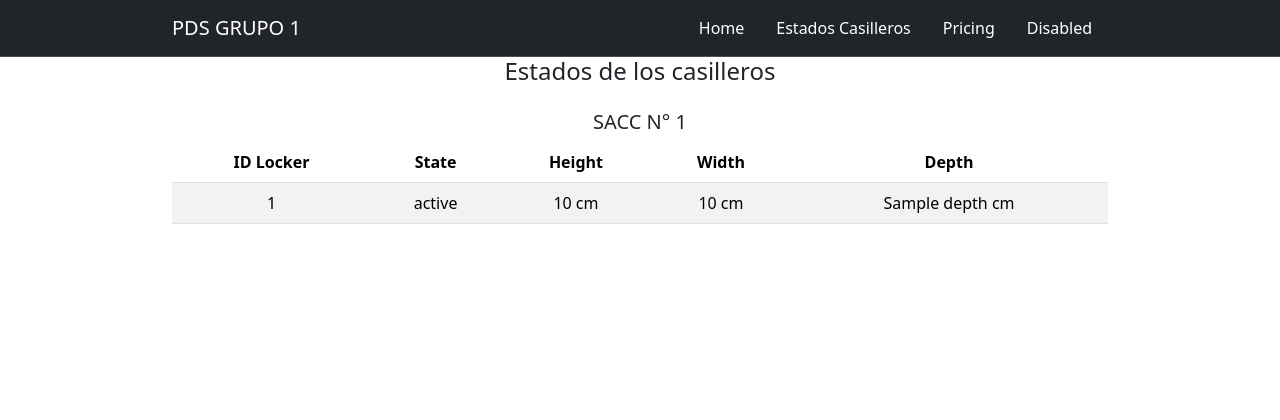
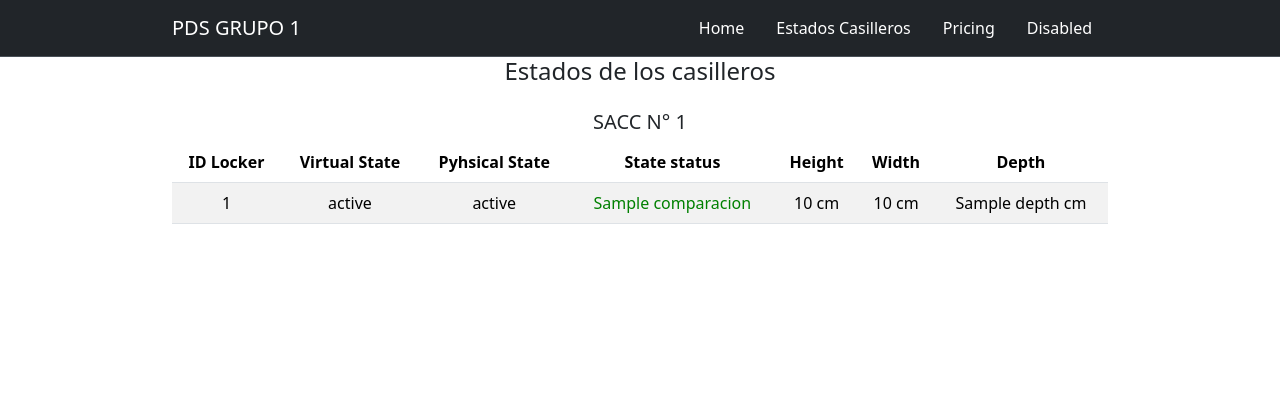
Before and after one commit to elbug-py/P3PDS, a FastAPI app: template SACC/templates/estado_casilleros.html in a window 1280 px wide. Shown: the top 420 px of the page. Run offline with FastAPI, Linux system fonts and the light colour scheme; the template is opened without the code that fills it: most values are stand-ins (such as "Sample title", 1, 10 or a date in 2020).

Commit message:
se agrega alerta de casilerros con diferencia virtual y fisica

```diff
--- a/SACC/app/app.py
+++ b/SACC/app/app.py
@@ -36,37 +36,62 @@ def generar_clave_alfanumerica(longitud=12):
     return clave_generada
 
 locker_state = {
-    "station_id": "G1",
-    "lockers": [
-    {
-        "nickname": "1",
-        "state": 0,
-        "is_open": False,
-        "is_empty": True,
-    },
-    {
-        "nickname": "2",
-        "state": 0,
-        "is_open": False,
-        "is_empty": True,
-    },
-    {
-        "nickname": "3",
-        "state": 0,
-        "is_open": False,
-        "is_empty": True,
-    }
+    "stations": [
+        {
+            "station_id": "G1",
+            "lockers": [
+                {
+                    "nickname": "1",
+                    "state": 0,
+                    "is_open": False,
+                    "is_empty": True,
+                },
+                {
+                    "nickname": "2",
+                    "state": 0,
+                    "is_open": False,
+                    "is_empty": True,
+                },
+                {
+                    "nickname": "3",
+                    "state": 0,
+                    "is_open": False,
+                    "is_empty": True,
+                }
+            ]
+        },
+        {
+            "station_id": "G3",
+            "lockers": [
+                {
+                    "nickname": "1",
+                    "state": 0,
+                    "is_open": False,
+                    "is_empty": True,
+                },
+                {
+                    "nickname": "2",
+                    "state": 0,
+                    "is_open": False,
+                    "is_empty": True,
+                },
+                {
+                    "nickname": "3",
+                    "state": 0,
+                    "is_open": False,
+                    "is_empty": True,
+                }
+            ]
+        }
     ]
 }
 
-# def get_comparisson_locker_state(db_state, locker_id, locker_state=locker_state):
-#     for locker in locker_state["lockers"]:
-#         if locker["nickname"] == str(locker_id):
-#             if locker["state"] == db_state:
-#                 return True
-#             else:
-#                 return False
-#     return False
+
+def get_comparisson_locker_state(virtual_locker_state, pyhsical_locker_state):
+    if str(virtual_locker_state) == str(pyhsical_locker_state):
+        return "STATUS OK"
+    else:
+        return "STATUS WITH DIFFERENCES"
 
 
 def get_db():
@@ -140,10 +165,21 @@ if rellenar:
 
 timeout_seconds = 10
 
-def create_record(db: Session, reservation_id: int, user_id: int, locker_id: int, station_id: int, fecha: datetime, order_id: int, accion: str):
-    db_historial = models.Historial(reservation_id=reservation_id, user_id=user_id, locker_id=locker_id, station_id=station_id, fecha=fecha, order_id=order_id, accion=accion)
+def create_record(db: Session, reservation_id: int, user_id: int, locker_id: int, station_id: int, fecha: datetime, order_id: int, accion: str, email: str = None):
+    if email is not None:
+        db_historial = models.Historial(reservation_id=reservation_id, user_id=user_id, locker_id=locker_id, station_id=station_id, fecha=fecha, order_id=order_id, accion=accion, email=email)
+    else:
+        db_historial = models.Historial(reservation_id=reservation_id, user_id=user_id, locker_id=locker_id, station_id=station_id, fecha=fecha, order_id=order_id, accion=accion)
     db.add(db_historial)
     db.commit()
+
+def get_locker_from_global_states(personal_id: int, station_name: str, locker_state=locker_state):
+    for station in locker_state["stations"]:
+        if station["station_id"] == station_name:
+            for locker in station["lockers"]:
+                if locker["nickname"] == str(personal_id):
+                    return locker["state"]
+    return None
 
 def get_all_locker_from_station(db: Session, station_id: int):
     sql_query = text(f"SELECT * FROM locker WHERE station_id = {station_id}")
@@ -265,6 +301,7 @@ if MQTT:
         print("Received message: ",topic, payload.decode(), qos, properties)
         return 0
 
+    #! CHECK WHEN CHANGING THE TOPIC SUBSCRIBING TO ADAPT THE NEW MULTI STATION
     @mqtt.subscribe("g1/physical_verification")
     async def message_to_topic(client, topic, payload, qos, properties):
         print("Received message to specific topic: ", topic, payload.decode(), qos, properties)
@@ -732,20 +769,24 @@ async def estado_casilleros(request: Request, db: dp_dependecy):
     lockers = result.fetchall()
     dic = {}
     dic_aux = {}
+    stations = all_stations(db)
+    station_dic = {}
+    for station in stations:
+        station_dic[station[0]] = station[1]
     for cont, locker in enumerate(lockers):
         if cont == len(lockers)-1:
-            dic_aux[locker[0]] = {"id": locker[0], "personal_id": locker[1], "state": get_state_by_state_number(locker[2]), "height": locker[3], "width": locker[4], "depth": locker[5], "station_id": locker[7], "code": locker[6]}
+            dic_aux[locker[0]] = {"id": locker[0], "personal_id": locker[1], "state": get_state_by_state_number(locker[2]), "height": locker[3], "width": locker[4], "depth": locker[5], "station_id": locker[7], "code": locker[6], "Status_fisico": get_state_by_state_number(get_locker_from_global_states(locker[1], station_dic[locker[7]])), "comparacion": get_comparisson_locker_state(locker[2], get_locker_from_global_states(locker[1], station_dic[locker[7]]))}
             dic[locker[7]] = dic_aux
             break
         if cont == 0:
-            dic_aux[locker[0]] = {"id": locker[0], "personal_id": locker[1], "state": get_state_by_state_number(locker[2]), "height": locker[3], "width": locker[4], "depth": locker[5], "station_id": locker[7], "code": locker[6]}
+            dic_aux[locker[0]] = {"id": locker[0], "personal_id": locker[1], "state": get_state_by_state_number(locker[2]), "height": locker[3], "width": locker[4], "depth": locker[5], "station_id": locker[7], "code": locker[6], "Status_fisico": get_state_by_state_number(get_locker_from_global_states(locker[1], station_dic[locker[7]])), "comparacion": get_comparisson_locker_state(locker[2], get_locker_from_global_states(locker[1], station_dic[locker[7]]))}
             continue
         if locker[7] != lockers[cont+1][7]:
-            dic_aux[locker[0]] = {"id": locker[0], "personal_id": locker[1], "state": get_state_by_state_number(locker[2]), "height": locker[3], "width": locker[4], "depth": locker[5], "station_id": locker[7], "code": locker[6]}
+            dic_aux[locker[0]] = {"id": locker[0], "personal_id": locker[1], "state": get_state_by_state_number(locker[2]), "height": locker[3], "width": locker[4], "depth": locker[5], "station_id": locker[7], "code": locker[6], "Status_fisico": get_state_by_state_number(get_locker_from_global_states(locker[1], station_dic[locker[7]])), "comparacion": get_comparisson_locker_state(locker[2], get_locker_from_global_states(locker[1], station_dic[locker[7]]))}
             dic[locker[7]] = dic_aux
             dic_aux = {}
         else:
-            dic_aux[locker[0]] = {"id": locker[0], "personal_id": locker[1], "state": get_state_by_state_number(locker[2]), "height": locker[3], "width": locker[4], "depth": locker[5], "station_id": locker[7], "code": locker[6]}
+            dic_aux[locker[0]] = {"id": locker[0], "personal_id": locker[1], "state": get_state_by_state_number(locker[2]), "height": locker[3], "width": locker[4], "depth": locker[5], "station_id": locker[7], "code": locker[6], "Status_fisico": get_state_by_state_number(get_locker_from_global_states(locker[1], station_dic[locker[7]])), "comparacion": get_comparisson_locker_state(locker[2], get_locker_from_global_states(locker[1], station_dic[locker[7]]))}
 
     return templates.TemplateResponse("estado_casilleros.html", {"request": request, "saccs": dic})
 
--- a/SACC/main.py
+++ b/SACC/main.py
@@ -58,6 +58,7 @@ class Historial(BaseModel):
     fecha: datetime
     order: List[Order]
     accion: str
+    email: str
 
 
 
--- a/SACC/models.py
+++ b/SACC/models.py
@@ -69,3 +69,4 @@ class Historial(Base):
     fecha = Column(DateTime)
     order_id = Column(Integer, ForeignKey("order.id"))
     accion = Column(String)
+    email = Column(String)
--- a/SACC/templates/bitacora.html
+++ b/SACC/templates/bitacora.html
@@ -20,6 +20,7 @@
                     <tr>
                         <th scope="col">Nombre</th>
                         <th scope="col">Tipo Usuario</th>
+                        <th scope="col">Correo Usuario</th>
                         <th scope="col">Acción</th>
                         <th scope="col">Fecha</th>
 
@@ -30,6 +31,7 @@
                         <tr>
                             <td>{{ accion[1] }}</td>
                             <td>{{ accion[8] }}</td>
+                            <td>  correo </td>
                             <td>{{ accion[7] }}</td>
                             <td>{{ accion[5].strftime('%d/%m/%y - %H:%M') }}</td>
                         </tr>
--- a/SACC/templates/estado_casilleros.html
+++ b/SACC/templates/estado_casilleros.html
@@ -23,7 +23,9 @@
                     <thead>
                         <tr>
                             <th scope="col">ID Locker</th>
-                            <th scope="col">State</th>
+                            <th scope="col">Virtual State</th>
+                            <th scope="col">Pyhsical State</th>
+                            <th scope="col">State status</th>
                             <th scope="col">Height</th>
                             <th scope="col">Width</th>
                             <th scope="col">Depth</th>
@@ -34,11 +36,16 @@
                             <tr>
                                 <td>{{ locker_info.personal_id }}</td>
                                 <td>{{ locker_info.state }}</td>
+                                <td>{{ locker_info.Status_fisico }}</td>
+                                <td style="font-weight: 500;color: {% if locker_info.comparacion == 'STATUS WITH DIFFERENCE' %}red{% else %}green{% endif %};">
+                                    {{ locker_info.comparacion }}
+                                </td>
                                 <td>{{ locker_info.height }} cm</td>
                                 <td>{{ locker_info.width }} cm</td>
                                 <td>{{ locker_info.depth }} cm</td>
                             </tr>
                         {% endfor %}
+
                     </tbody>
                 </table>
             </div>
```
